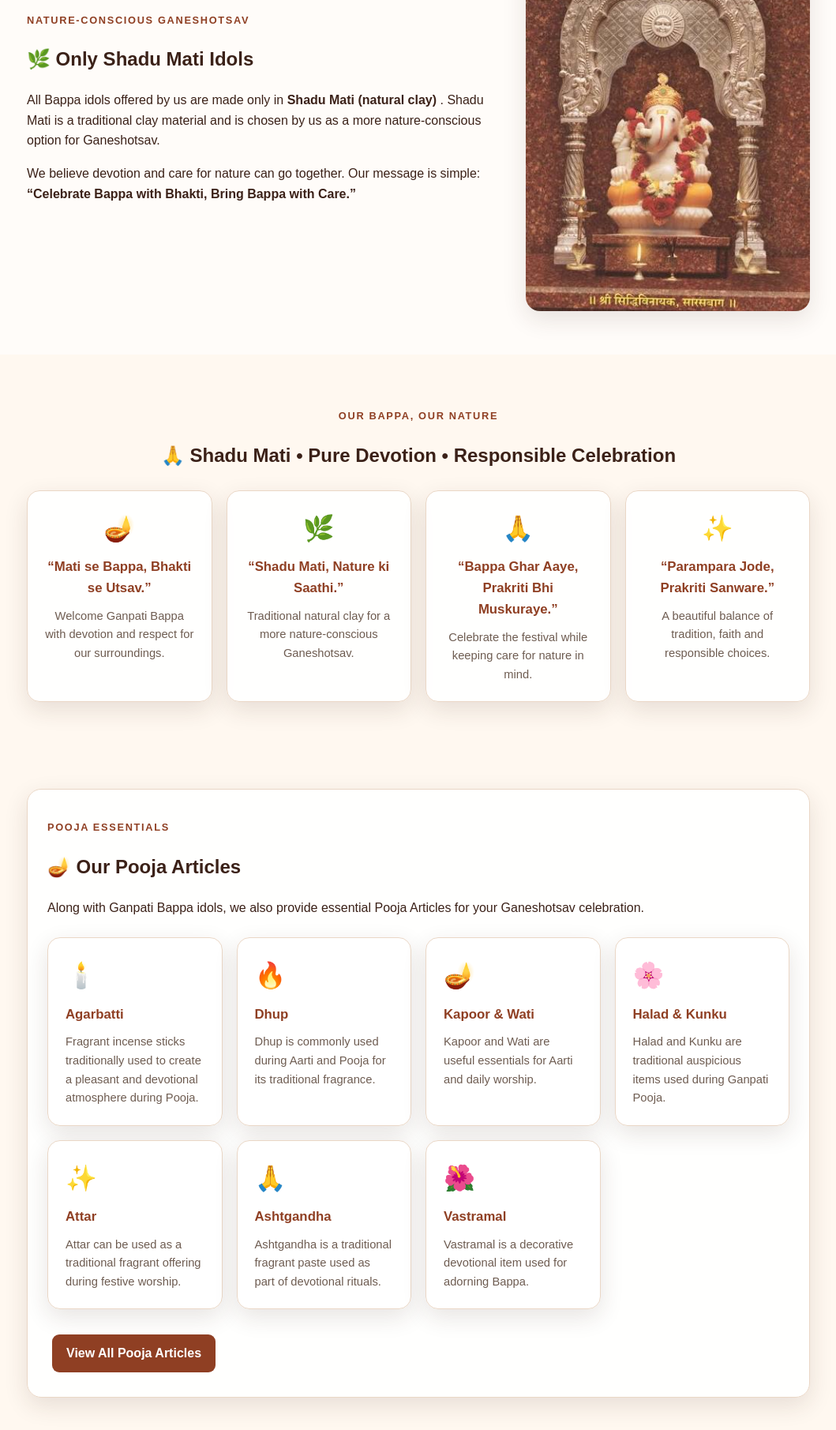
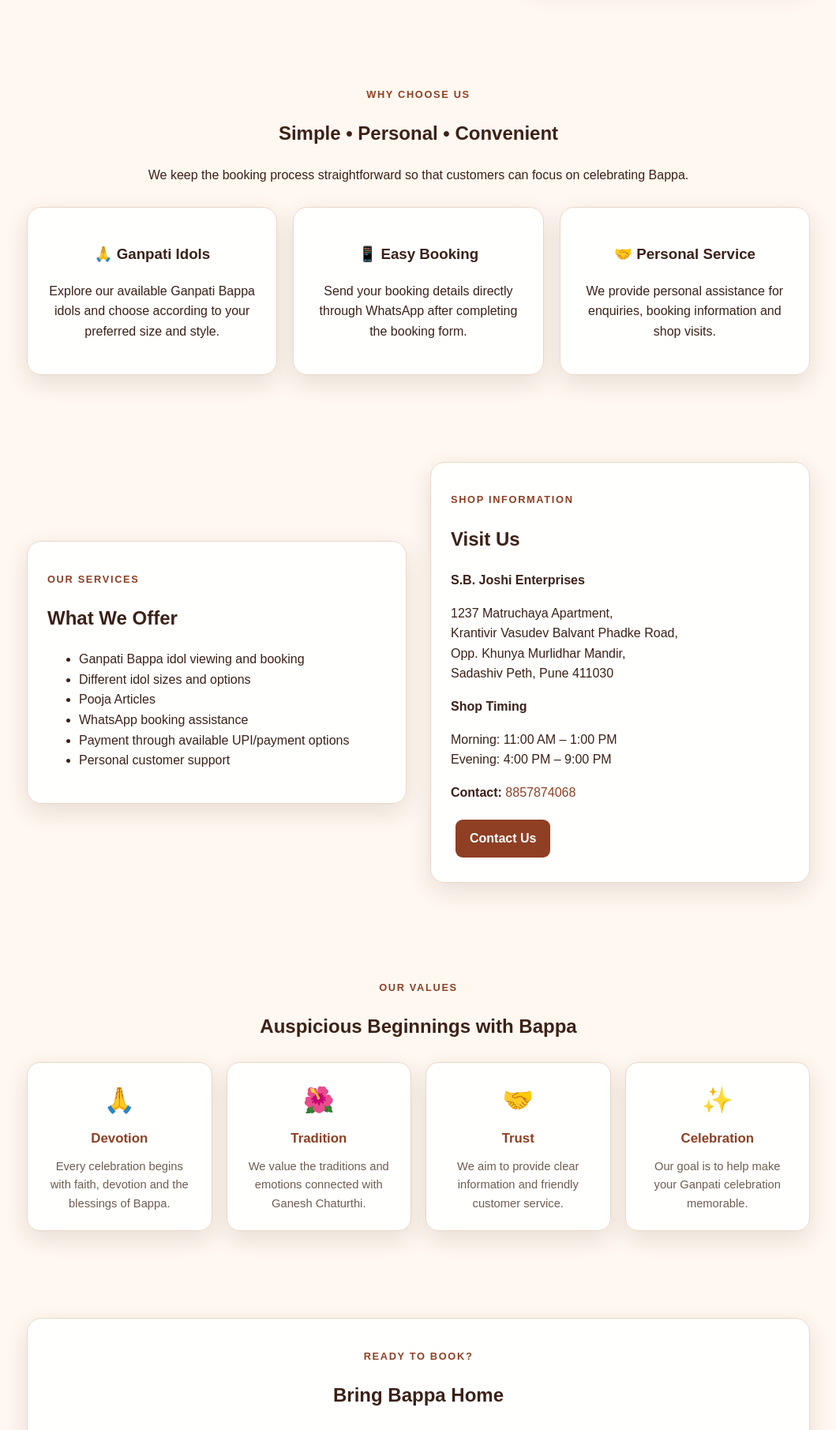
Before and after one commit to sayalienterprises0705-hash/ganpati-booking, a plain HTML site: page about.html in a window 1280 px wide. Shown: the part 989-2800 px from the top of the page at 79% size, without its empty margins (110-1169 px from the left). Drawn offline with Linux system fonts and the light colour scheme.

Commit message:
Update about.html

```diff
--- a/about.html
+++ b/about.html
@@ -1,606 +1,459 @@
-<!DOCTYPE html>
+<!doctype html>
 <html lang="en">
+<head>
+<meta charset="utf-8">
+<meta name="viewport" content="width=device-width,initial-scale=1">
 
-<head>
-<meta charset="UTF-8">
-<meta name="viewport" content="width=device-width,initial-scale=1.0">
+<meta name="description"
+content="About S.B. Joshi Enterprises – Ganpati Bappa Idol and Pooja Articles in Sadashiv Peth, Pune.">
 
-<meta
-name="description"
-content="About S.B. Joshi Enterprises and its Shadu Mati Ganpati tradition."
->
-
-<title>
-About | S.B. Joshi Enterprises | Ganpati Idol Booking
-</title>
+<title>About | S.B. Joshi Enterprises</title>
 
 <link rel="stylesheet" href="css/style.css">
-<script src="js/script.js" defer></script>
-
+<script defer src="js/script.js"></script>
 </head>
 
-
 <body>
-
-
-<!-- ================= HEADER ================= -->
 
 <header class="site-header">
 
 <a class="brand" href="index.html">
-
 <span class="brand-mark">ॐ</span>
-
-<span>
-S.B. Joshi Enterprises
-</span>
-
+<span>S.B. Joshi Enterprises</span>
 </a>
-
 
 <button
 class="menu-toggle"
-aria-label="Open menu"
+aria-label="Menu"
 aria-expanded="false">
 ☰
 </button>
 
-
 <nav class="site-nav">
 
-<a href="index.html">
-Home
-</a>
+<a href="index.html">Home</a>
 
-<a class="active" href="about.html">
-About
-</a>
+<a href="about.html" class="active">About</a>
 
-<a href="gallery.html">
-Gallery
-</a>
+<a href="gallery.html">Gallery</a>
 
-<a href="price.html">
-Pooja Articles
-</a>
+<a href="price.html">Pooja Articles</a>
 
-<a href="booking.html">
-Booking
-</a>
+<a href="booking.html">Booking</a>
 
-<a href="reviews.html">
-Reviews
-</a>
+<a href="reviews.html">Reviews</a>
 
-<a href="faq.html">
-FAQ
-</a>
+<a href="faq.html">FAQ</a>
 
-<a href="contact.html">
-Contact
-</a>
+<a href="contact.html">Contact</a>
 
 </nav>
 
 </header>
 
 
+<div class="marquee">
 
-<!-- ================= WELCOME BAR ================= -->
+🙏 गणपती बाप्पा मोरया! •
+Welcome to S.B. Joshi Enterprises •
+Shop Timing: 11:00 AM–1:00 PM | 4:00 PM–9:00 PM •
+Booking & Enquiries: 8857874068 •
+शुभ मंगलमूर्ती 🙏
 
-<marquee class="welcome-bar">
+</div>
 
-🙏 गणपती बाप्पा मोरया!
-
-All our idols are made only in Shadu Mati
-
-•
-
-8857874068
-
-•
-
-1237 Matruchaya Apartment,
-Krantivir Vasudev Balvant Phadke Road,
-Opp. Khunya Murlidhar Mandir,
-Sadashiv Peth, Pune 411030
-
-🙏
-
-</marquee>
-
-
-
-<!-- ================= MAIN ================= -->
 
 <main>
 
+<section class="page-hero">
 
-<!-- PAGE HERO -->
+<p class="eyebrow">About Us</p>
 
-<section class="page-hero">
+<h1>S.B. Joshi Enterprises</h1>
+
+<p>
+Ganpati Bappa Idols & Pooja Articles
+</p>
+
+</section>
+
+
+<section class="section">
+
+<div class="clay-section">
+
+<div>
 
 <p class="eyebrow">
 Our Story
 </p>
 
-<h1>
-About S.B. Joshi Enterprises
-</h1>
+<h2>
+🙏 Ganpati Bappa Morya 🙏
+</h2>
 
 <p>
-Tradition, devotion and responsible choices for Ganeshotsav.
+Welcome to S.B. Joshi Enterprises, your trusted destination
+for Ganpati Bappa idols and selected Pooja Articles in
+Sadashiv Peth, Pune.
 </p>
+
+<p>
+Our aim is to make the process of choosing and booking
+your Ganpati Bappa idol simple, convenient and personal.
+Customers can explore the available idols, check the
+relevant details and send their booking request directly
+through WhatsApp.
+</p>
+
+<p>
+We believe that bringing Bappa home is a special and
+devotional occasion. Our service is focused on helping
+families choose their idol with care and complete their
+booking process smoothly.
+</p>
+
+<div class="clay-badge">
+🙏 गणपती बाप्पा मोरया 🙏
+</div>
+
+</div>
+
+
+<div>
+
+<img
+src="images/bappa-bg.jpg"
+alt="Ganpati Bappa"
+class="about-bappa">
+
+</div>
+
+</div>
 
 </section>
 
 
+<section class="section">
 
-<!-- ================= OUR STORY ================= -->
-
-<section class="section two-col">
-
-<div>
+<div class="section-heading">
 
 <p class="eyebrow">
-Since 1998
+Why Choose Us
 </p>
 
 <h2>
-Mr. Satish Joshi
+Simple • Personal • Convenient
 </h2>
 
 <p>
-
-<strong>
-Mr. Satish Joshi
-</strong>
-
-started this business in
-
-<strong>
-1998
-</strong>
-
-with the aim of bringing beautiful Ganpati Bappa idols to families with personal service and reasonable pricing.
-
-</p>
-
-
-<p>
-
-Over the years, the business has focused on building trust with customers, helping families choose their Bappa and making the booking process simple and convenient.
-
+We keep the booking process straightforward so that
+customers can focus on celebrating Bappa.
 </p>
 
 </div>
 
 
+<div class="cards">
 
-<div class="info-panel">
+<div class="card center">
 
-<h3>
-Our Promise
-</h3>
+<h3>🙏 Ganpati Idols</h3>
 
-<ul class="check-list">
+<p>
+Explore our available Ganpati Bappa idols and
+choose according to your preferred size and style.
+</p>
+
+</div>
+
+
+<div class="card center">
+
+<h3>📱 Easy Booking</h3>
+
+<p>
+Send your booking details directly through WhatsApp
+after completing the booking form.
+</p>
+
+</div>
+
+
+<div class="card center">
+
+<h3>🤝 Personal Service</h3>
+
+<p>
+We provide personal assistance for enquiries,
+booking information and shop visits.
+</p>
+
+</div>
+
+</div>
+
+</section>
+
+
+<section class="section">
+
+<div class="two-col">
+
+<div class="card">
+
+<p class="eyebrow">
+Our Services
+</p>
+
+<h2>
+What We Offer
+</h2>
+
+<ul>
 
 <li>
-Reasonable and transparent pricing
+Ganpati Bappa idol viewing and booking
 </li>
 
 <li>
-Personal customer service
+Different idol sizes and options
 </li>
 
 <li>
-Easy booking and enquiry support
+Pooja Articles
 </li>
 
 <li>
-Collection updated as new Idols arrive
+WhatsApp booking assistance
+</li>
+
+<li>
+Payment through available UPI/payment options
+</li>
+
+<li>
+Personal customer support
 </li>
 
 </ul>
 
 </div>
 
-</section>
 
-
-
-<!-- ================= SHADU MATI ================= -->
-
-<section class="section clay-section">
-
-<div>
+<div class="card">
 
 <p class="eyebrow">
-Nature-conscious Ganeshotsav
+Shop Information
 </p>
 
 <h2>
-🌿 Only Shadu Mati Idols
+Visit Us
 </h2>
 
 <p>
-
-All Bappa idols offered by us are made only in
-
-<strong>
-Shadu Mati (natural clay)
-</strong>.
-
-Shadu Mati is a traditional clay material and is chosen by us as a more nature-conscious option for Ganeshotsav.
-
+<b>S.B. Joshi Enterprises</b>
 </p>
 
+<p>
+1237 Matruchaya Apartment,<br>
+Krantivir Vasudev Balvant Phadke Road,<br>
+Opp. Khunya Murlidhar Mandir,<br>
+Sadashiv Peth, Pune 411030
+</p>
 
 <p>
-
-We believe devotion and care for nature can go together.
-
-Our message is simple:
-
-<strong>
-“Celebrate Bappa with Bhakti, Bring Bappa with Care.”
-</strong>
-
+<b>Shop Timing</b>
 </p>
 
-</div>
-
-
-<img
-src="images/bappa-bg.jpg"
-alt="Ganpati Bappa idol in Shadu Mati"
-class="about-bappa"
->
-
-</section>
-
-
-
-<!-- ================= SLOGANS ================= -->
-
-<section class="section slogans-section">
-
-<p class="eyebrow">
-Our Bappa, Our Nature
+<p>
+Morning: 11:00 AM – 1:00 PM<br>
+Evening: 4:00 PM – 9:00 PM
 </p>
 
-<h2>
-🙏 Shadu Mati • Pure Devotion • Responsible Celebration
-</h2>
-
-
-<div class="slogan-grid">
-
-
-<div class="slogan-card">
-
-<span>
-🪔
-</span>
-
-<h3>
-“Mati se Bappa, Bhakti se Utsav.”
-</h3>
-
 <p>
-Welcome Ganpati Bappa with devotion and respect for our surroundings.
+<b>Contact:</b>
+<a href="tel:+918857874068">
+8857874068
+</a>
 </p>
 
-</div>
-
-
-
-<div class="slogan-card">
-
-<span>
-🌿
-</span>
-
-<h3>
-“Shadu Mati, Nature ki Saathi.”
-</h3>
-
-<p>
-Traditional natural clay for a more nature-conscious Ganeshotsav.
-</p>
+<a
+class="btn"
+href="contact.html">
+Contact Us
+</a>
 
 </div>
-
-
-
-<div class="slogan-card">
-
-<span>
-🙏
-</span>
-
-<h3>
-“Bappa Ghar Aaye, Prakriti Bhi Muskuraye.”
-</h3>
-
-<p>
-Celebrate the festival while keeping care for nature in mind.
-</p>
-
-</div>
-
-
-
-<div class="slogan-card">
-
-<span>
-✨
-</span>
-
-<h3>
-“Parampara Jode, Prakriti Sanware.”
-</h3>
-
-<p>
-A beautiful balance of tradition, faith and responsible choices.
-</p>
-
-</div>
-
 
 </div>
 
 </section>
 
 
-
-<!-- ================= POOJA ARTICLES ================= -->
-
-<section class="section">
-
-<div class="info-panel">
+<section class="section slogans-section">
 
 <p class="eyebrow">
-Pooja Essentials
+Our Values
 </p>
 
 <h2>
-🪔 Our Pooja Articles
+Auspicious Beginnings with Bappa
 </h2>
-
-
-<p>
-
-Along with Ganpati Bappa idols, we also provide essential Pooja Articles for your Ganeshotsav celebration.
-
-</p>
 
 
 <div class="slogan-grid">
 
-
 <div class="slogan-card">
 
-<span>
-🕯️
-</span>
+<span>🙏</span>
 
-<h3>
-Agarbatti
-</h3>
+<h3>Devotion</h3>
 
 <p>
-Fragrant incense sticks traditionally used to create a pleasant and devotional atmosphere during Pooja.
+Every celebration begins with faith,
+devotion and the blessings of Bappa.
 </p>
 
 </div>
 
 
-
 <div class="slogan-card">
 
-<span>
-🔥
-</span>
+<span>🌺</span>
 
-<h3>
-Dhup
-</h3>
+<h3>Tradition</h3>
 
 <p>
-Dhup is commonly used during Aarti and Pooja for its traditional fragrance.
+We value the traditions and emotions
+connected with Ganesh Chaturthi.
 </p>
 
 </div>
 
 
-
 <div class="slogan-card">
 
-<span>
-🪔
-</span>
+<span>🤝</span>
 
-<h3>
-Kapoor & Wati
-</h3>
+<h3>Trust</h3>
 
 <p>
-Kapoor and Wati are useful essentials for Aarti and daily worship.
+We aim to provide clear information
+and friendly customer service.
 </p>
 
 </div>
 
 
-
 <div class="slogan-card">
 
-<span>
-🌸
-</span>
+<span>✨</span>
 
-<h3>
-Halad & Kunku
-</h3>
+<h3>Celebration</h3>
 
 <p>
-Halad and Kunku are traditional auspicious items used during Ganpati Pooja.
+Our goal is to help make your
+Ganpati celebration memorable.
 </p>
 
 </div>
 
+</div>
+
+</section>
 
 
-<div class="slogan-card">
+<section class="section">
 
-<span>
-✨
-</span>
+<div class="card center">
 
-<h3>
-Attar
-</h3>
+<p class="eyebrow">
+Ready to Book?
+</p>
+
+<h2>
+Bring Bappa Home
+</h2>
 
 <p>
-Attar can be used as a traditional fragrant offering during festive worship.
+Explore our Ganpati Bappa idols and
+send your booking request today.
 </p>
-
-</div>
-
-
-
-<div class="slogan-card">
-
-<span>
-🙏
-</span>
-
-<h3>
-Ashtgandha
-</h3>
-
-<p>
-Ashtgandha is a traditional fragrant paste used as part of devotional rituals.
-</p>
-
-</div>
-
-
-
-<div class="slogan-card">
-
-<span>
-🌺
-</span>
-
-<h3>
-Vastramal
-</h3>
-
-<p>
-Vastramal is a decorative devotional item used for adorning Bappa.
-</p>
-
-</div>
-
-
-</div>
-
-
-<br>
-
 
 <a
 class="btn"
-href="price.html">
+href="gallery.html">
+View Gallery
+</a>
 
-View All Pooja Articles
-
+<a
+class="btn light"
+href="booking.html">
+Book Your Idol
 </a>
 
 </div>
 
 </section>
 
+</main>
 
 
-<!-- ================= PRICING ================= -->
+<footer class="site-footer">
 
-<section class="section">
-
-<div class="info-panel">
+<div>
 
 <h3>
-Our Pricing Philosophy
+S.B. Joshi Enterprises
 </h3>
 
 <p>
-
-We aim to keep prices reasonable so that more families can welcome Bappa home.
-
-Exact prices depend on the Idol, size and current collection, and are confirmed by the shop before booking.
-
-</p>
-
-</div>
-
-</section>
-
-
-</main>
-
-
-
-<!-- ================= FOOTER ================= -->
-
-<footer class="site-footer">
-
-
-<div>
-
-<strong>
-S.B. Joshi Enterprises
-</strong>
-
-<p>
-
-1237 Matruchaya Apartment,
-Krantivir Vasudev Balvant Phadke Road,
-Opp. Khunya Murlidhar Mandir,
+1237 Matruchaya Apartment,<br>
+Krantivir Vasudev Balvant Phadke Road,<br>
+Opp. Khunya Murlidhar Mandir,<br>
 Sadashiv Peth, Pune 411030
-
 </p>
 
 </div>
 
 
-
 <div>
 
+<p>
+📞
 <a href="tel:+918857874068">
-📞 8857874068
+8857874068
 </a>
+</p>
 
+<p>
+✉️
 <a href="mailto:sayalij.joshi7@gmail.com">
-✉️ sayalij.joshi7@gmail.com
+sayalij.joshi7@gmail.com
 </a>
+</p>
 
 </div>
 
 
+<div>
 
-<div>
+<p>
 
 <a href="terms.html">
 Terms
 </a>
 
+·
+
 <a href="privacy.html">
 Privacy
 </a>
 
+</p>
+
 </div>
-
 
 
 <p class="copyright">
@@ -610,36 +463,25 @@ Ganpati Bappa Morya 🙏
 
 </p>
 
-
 </footer>
 
-
-
-<!-- ================= WHATSAPP ================= -->
-
-<a
-class="whatsapp-float"
-href="https://wa.me/918857874068"
-target="_blank"
-rel="noopener">
-
-◉
-
-</a>
-
-
-
-<!-- ================= TOP BUTTON ================= -->
 
 <button
 class="top-btn"
 aria-label="Back to top">
-
 ↑
-
 </button>
 
 
+<a
+class="wa"
+href="https://wa.me/918857874068"
+target="_blank"
+rel="noopener"
+aria-label="Contact us on WhatsApp">
+◉
+</a>
+
+
 </body>
-
 </html>
```
